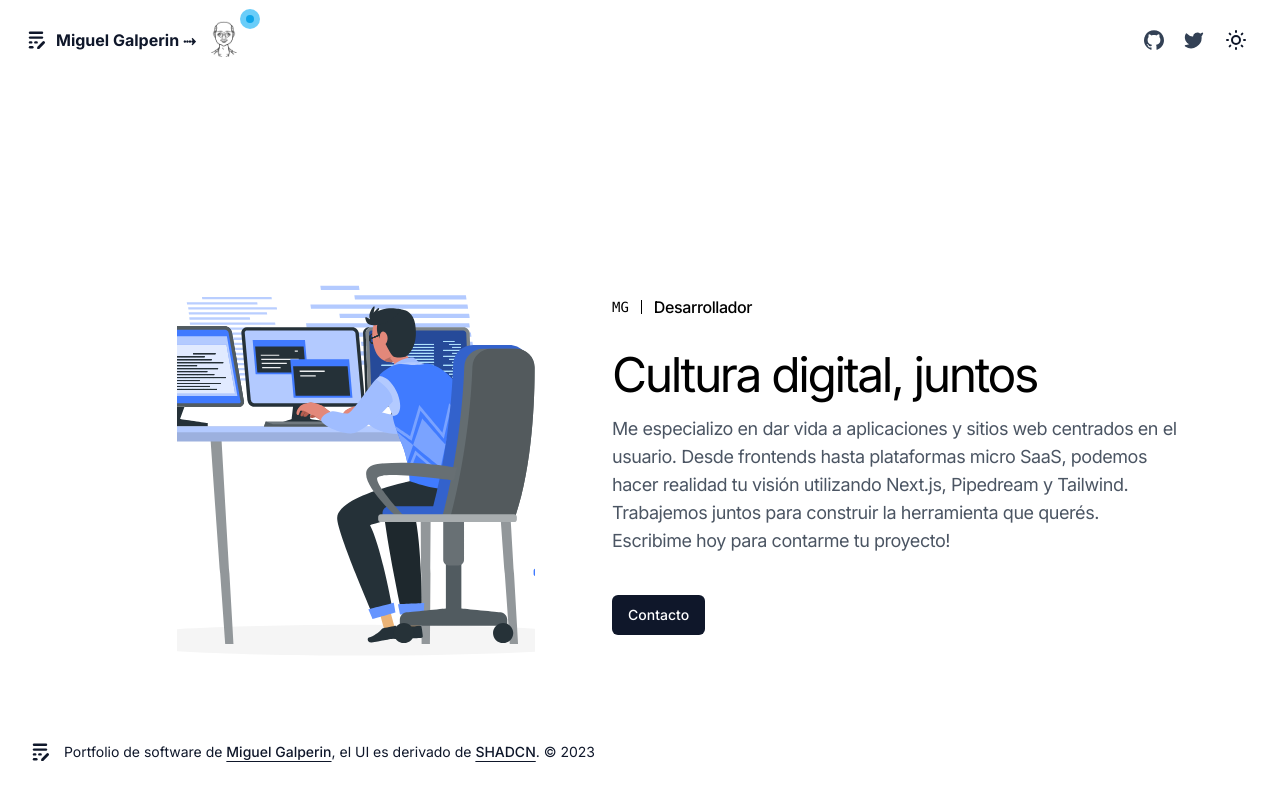
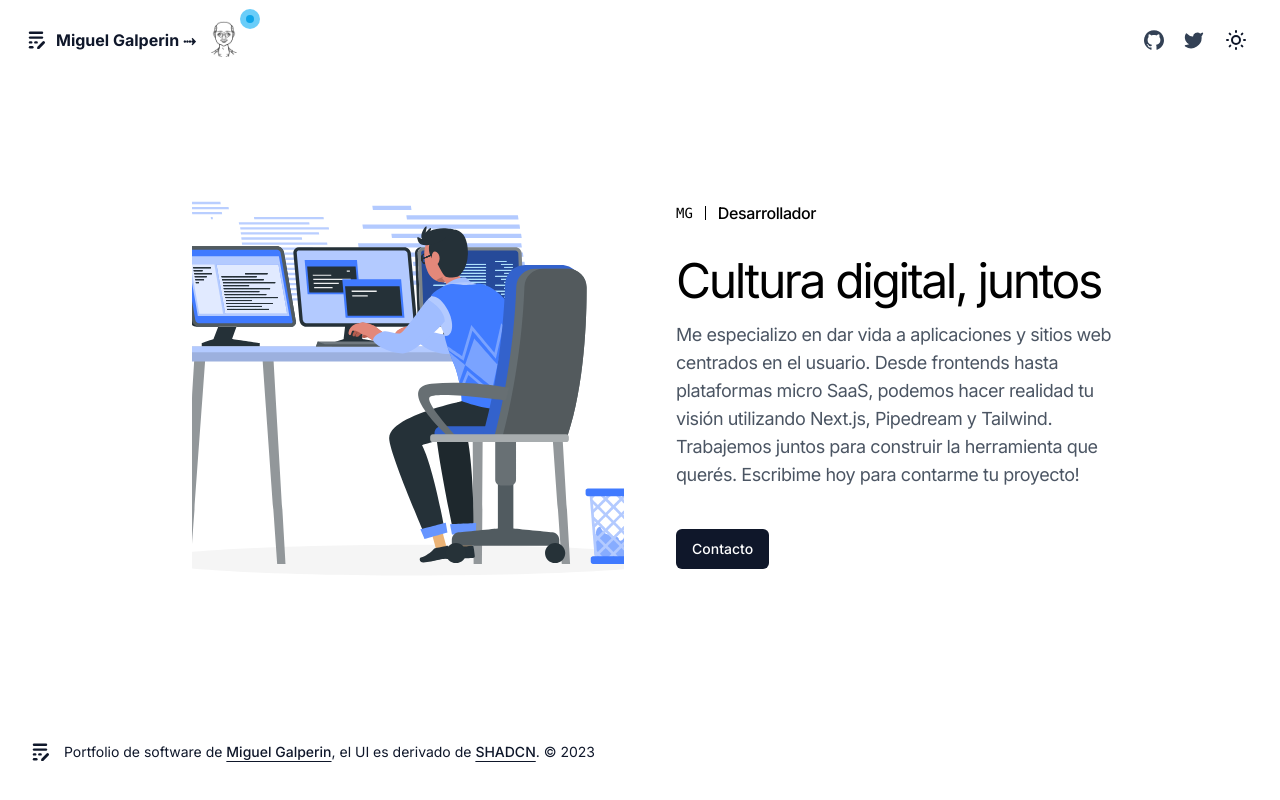
Before and after one commit to MiguelGalp/miPortfolio, a Next.js app: page / in a window 1280 px wide. Shown: the top 800 px of the page. Built offline with nearby package versions, Linux system fonts and the light colour scheme; what tailwind-dracula, tailwind-gradient-mask-image would draw is missing.

Commit message:
minor layout desktop

```diff
--- a/components/cover_image.tsx
+++ b/components/cover_image.tsx
@@ -23,10 +23,10 @@ import { Label } from "./ui/label"
 
 export function CoverImage() {
   return (
-    <div className="flex min-h-screen bg-gradient-to-b from-blue-200 to-white lg:bottom-[80px] lg:bg-none">
+    <div className="flex min-h-screen max-w-[1600px] bg-gradient-to-b from-blue-200 to-white lg:relative lg:bottom-[80px] lg:bg-none">
       <div className="flex flex-1 flex-col justify-center p-8 md:px-12 lg:flex-none lg:px-24 lg:py-36">
-        <div className="mx-auto w-full lg:max-w-6xl">
-          <div className="mx-auto max-w-xl text-center lg:p-1 lg:text-left">
+        <div className="mx-auto w-full lg:max-w-6xl xl:-ml-10">
+          <div className="mx-auto max-w-lg text-center lg:p-1 lg:text-left">
             <div>
               <span className="inline-flex items-center text-black dark:text-dracula-aro-100">
                 {" "}
```
